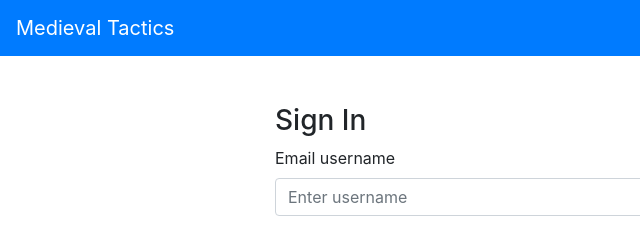
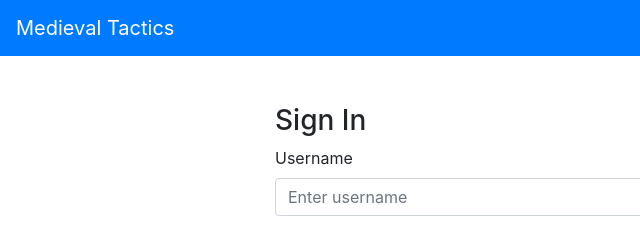
Before and after one commit to SourceCode-Sorcerers/medieval-tactics-client, a React app: page /#/sign-in in a window 1280 px wide. Shown: the top 229 px of the page, 0-640 px from the left. Built offline with nearby package versions, Linux system fonts and the light colour scheme.

Commit message:
Changed browser name, updated email to username
- Changed SignUp.js so that user does not need to give email to create an account, just username
- Changed SignIn.js so that user does not need to give email to create an account, just username
- Changed browser name in index.html from React App to Medieval Tactics

```diff
--- a/public/index.html
+++ b/public/index.html
@@ -11,7 +11,7 @@ unless you know exactly what you're doing! -->
     <link rel="manifest" href="%PUBLIC_URL%/manifest.json">
     <link rel="shortcut icon" href="%PUBLIC_URL%/favicon.ico">
 
-    <title>React App</title>
+    <title>Medieval Tactics</title>
   </head>
   <body>
     <noscript>
--- a/src/components/SignIn/SignIn.js
+++ b/src/components/SignIn/SignIn.js
@@ -53,7 +53,7 @@ class SignIn extends Component {
           <h3>Sign In</h3>
           <Form onSubmit={this.onSignIn}>
             <Form.Group controlId="email">
-              <Form.Label>Email username</Form.Label>
+              <Form.Label>Username</Form.Label>
               <Form.Control
                 required
                 type="text"
--- a/src/components/SignUp/SignUp.js
+++ b/src/components/SignUp/SignUp.js
@@ -55,7 +55,7 @@ class SignUp extends Component {
           <h3>Sign Up</h3>
           <Form onSubmit={this.onSignUp}>
             <Form.Group controlId="email">
-              <Form.Label>Email address</Form.Label>
+              <Form.Label>Username</Form.Label>
               <Form.Control
                 required
                 type="text"
```
